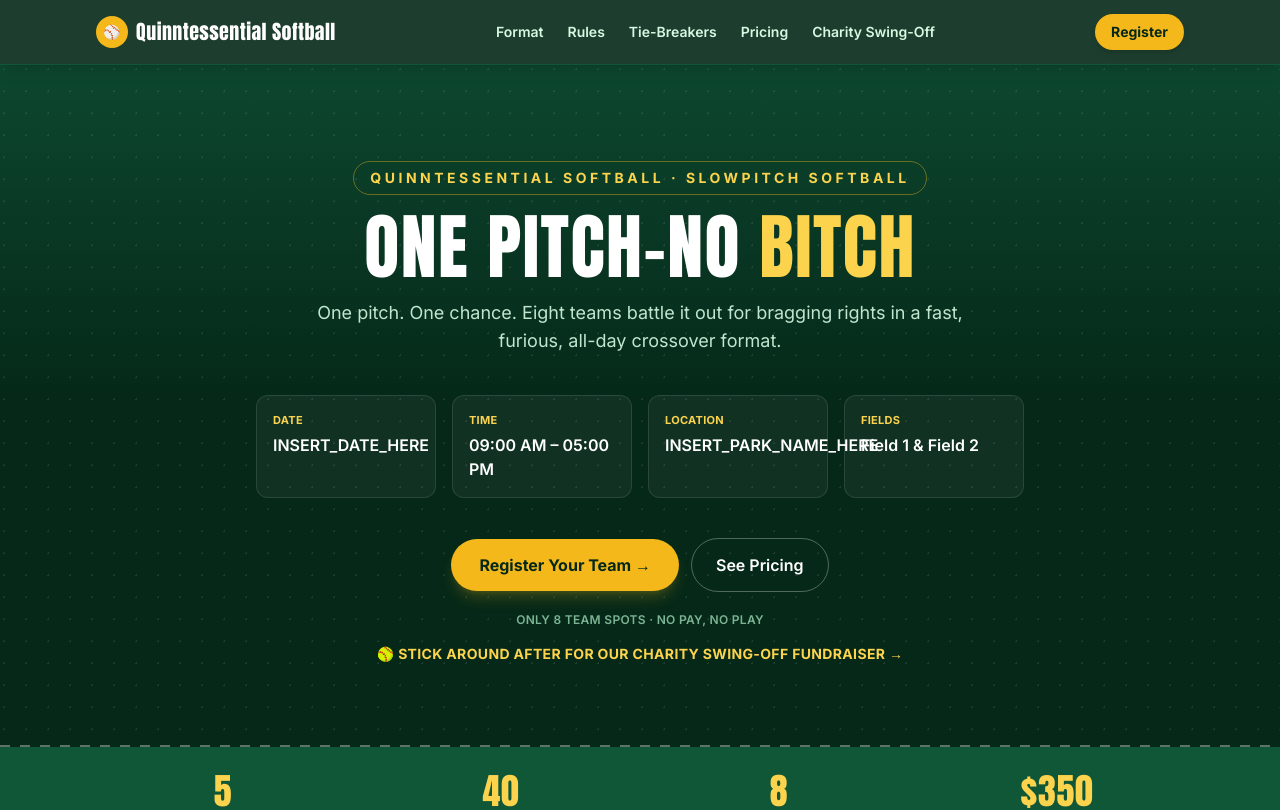
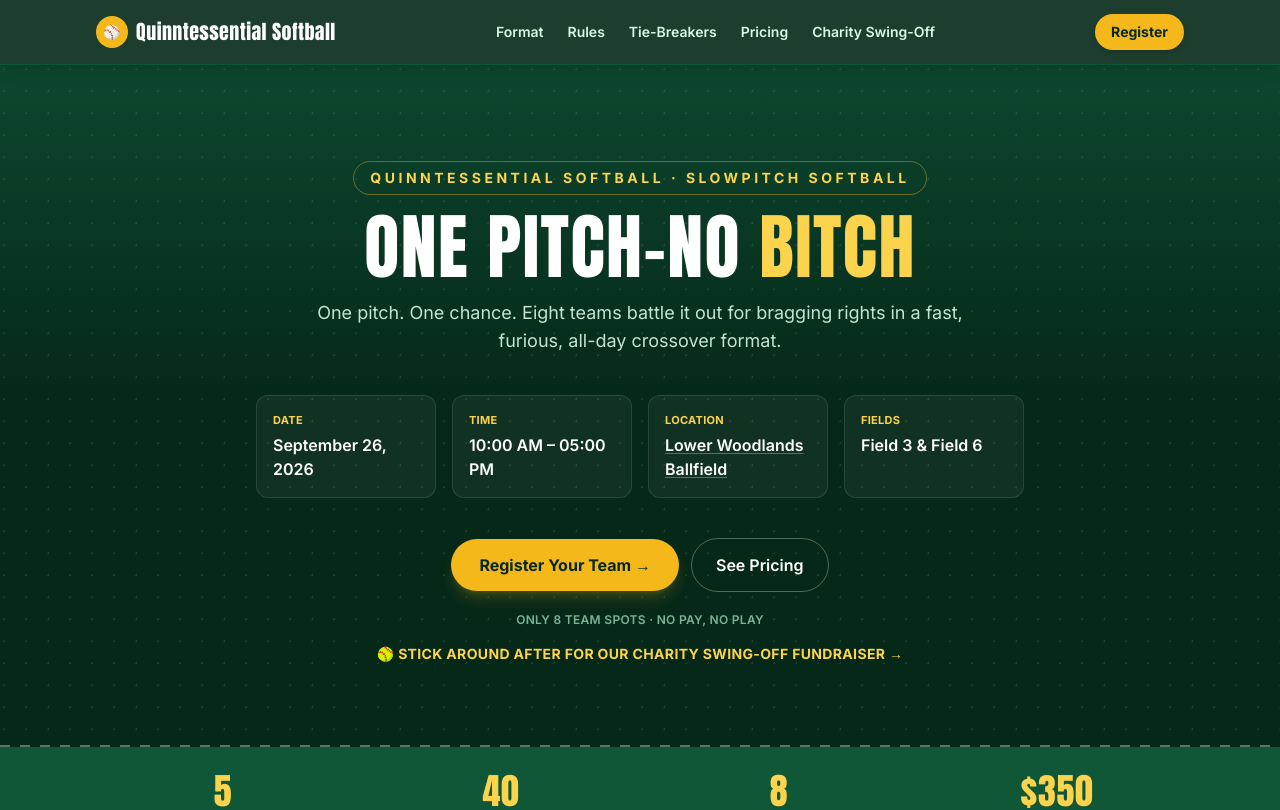
Before and after one commit to QTSalt/onePitchSignUp, a React (Vite) app: page / in a window 1280 px wide. Shown: the top 810 px of the page. Built offline with nearby package versions, Linux system fonts and the light colour scheme.

Commit message:
Set date, start time, bat inspection rule, and finalized location

```diff
--- a/src/components/Hero.jsx
+++ b/src/components/Hero.jsx
@@ -44,7 +44,16 @@ export default function Hero({ tournament }) {
           </div>
           <div className="bg-white/5 border border-white/10 rounded-xl p-4">
             <p className="text-sun-400 text-[11px] font-bold uppercase tracking-wide mb-1">Location</p>
-            <p className="font-semibold text-sm sm:text-base">{logistics.location.parkName}</p>
+            <p className="font-semibold text-sm sm:text-base">
+              <a
+                href={logistics.location.mapUrl}
+                target="_blank"
+                rel="noopener noreferrer"
+                className="hover:text-sun-400 transition-colors underline decoration-white/30 underline-offset-2"
+              >
+                {logistics.location.parkName}
+              </a>
+            </p>
           </div>
           <div className="bg-white/5 border border-white/10 rounded-xl p-4">
             <p className="text-sun-400 text-[11px] font-bold uppercase tracking-wide mb-1">Fields</p>
--- a/src/data/tournament.js
+++ b/src/data/tournament.js
@@ -6,14 +6,15 @@ const tournament = {
   tournamentName: 'One Pitch-No Bitch',
   eventType: 'Slowpitch Softball - One Pitch Tournament',
   logistics: {
-    date: 'INSERT_DATE_HERE',
-    startTime: '09:00 AM',
+    date: 'September 26, 2026',
+    startTime: '10:00 AM',
     endTime: '05:00 PM',
-    durationHours: 8,
+    durationHours: 7,
     fieldsCount: 2,
     location: {
-      parkName: 'INSERT_PARK_NAME_HERE',
-      fields: ['Field 1', 'Field 2'],
+      parkName: 'Lower Woodlands Ballfield',
+      mapUrl: 'https://share.google/1DFfRLqln7C8zP2Iw',
+      fields: ['Field 3', 'Field 6'],
     },
     pricing: {
       entryFeeUSD: 350,
@@ -70,7 +71,7 @@ const tournament = {
     {
       title: 'Equipment',
       description:
-        'Game balls are provided. All bats must bear the required certification stamp and pass umpire inspection.',
+        'Game balls are provided. All bats must bear the required certification stamp and pass umpire inspection — every bat will be checked and tagged by tournament staff before play.',
       icon: '🥎',
     },
   ],
```
